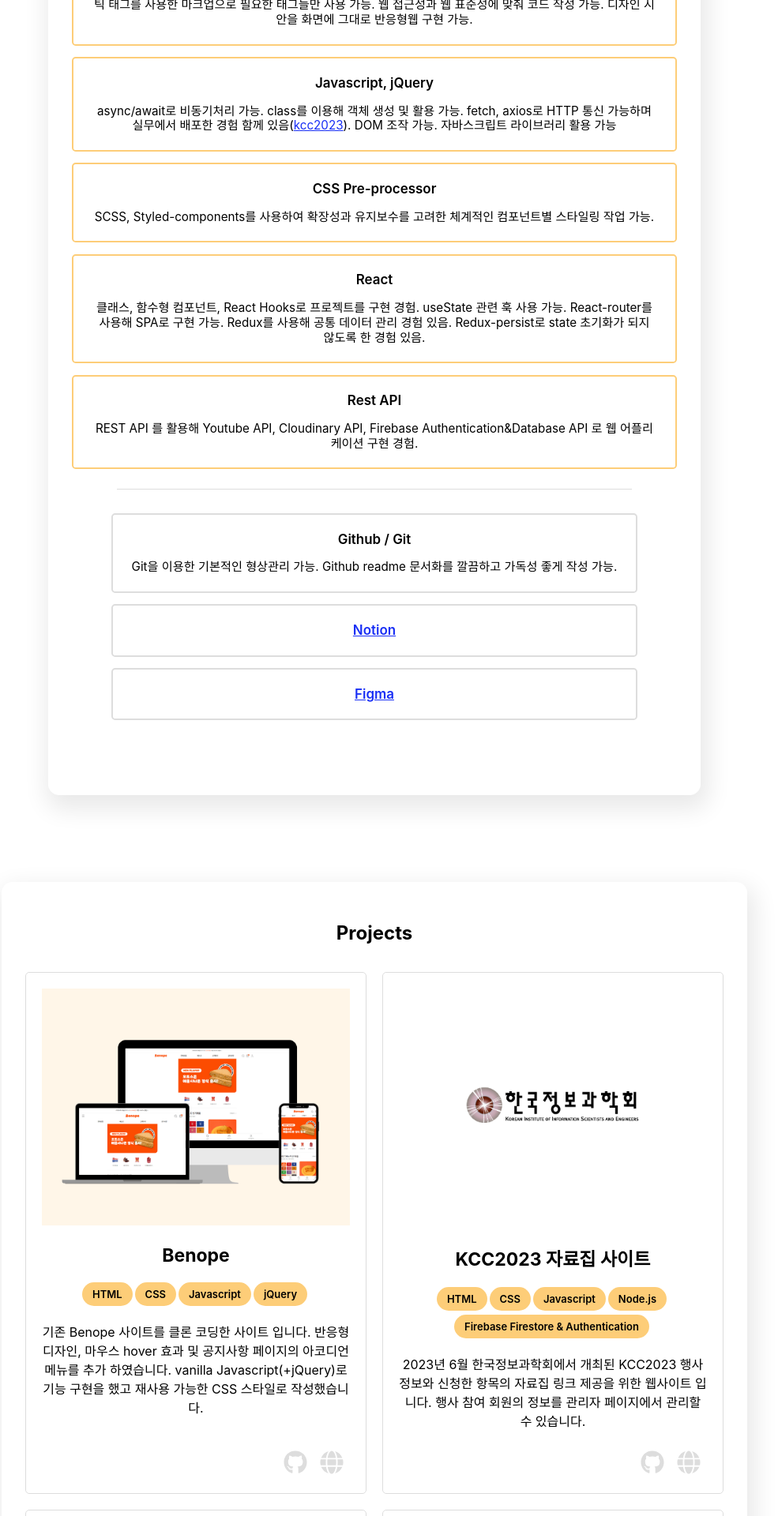
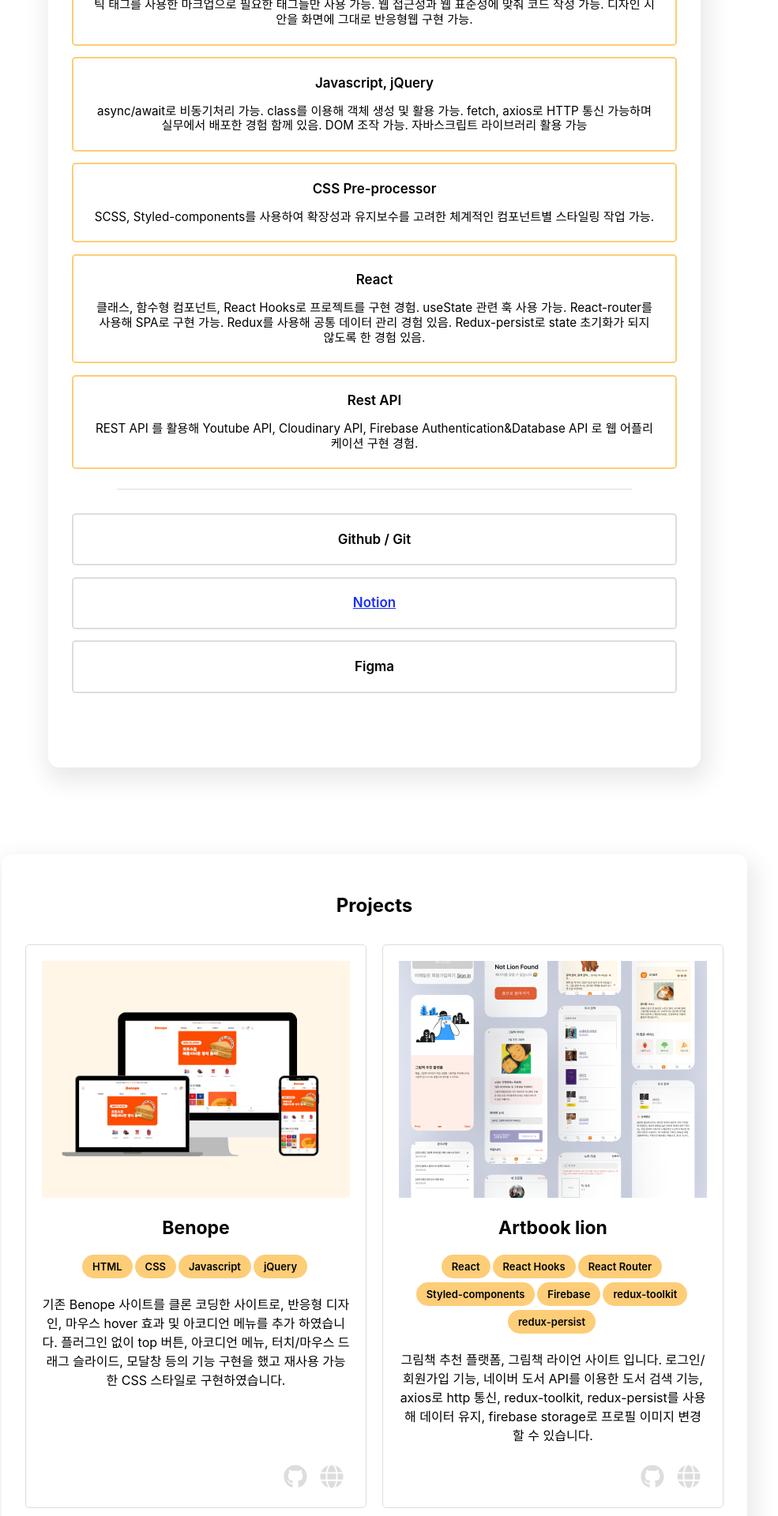
Before and after one commit to injilee/Portfolio, a React (Create React App) app: page / in a window 1280 px wide. Shown: the part 940-2860 px from the top of the page at 79% size, without its empty margins (166-1151 px from the left). Built offline with nearby package versions, Linux system fonts and the light colour scheme; a web font is replaced by a local one.

Commit message:
add : Skills and data.json update

```diff
--- a/src/components/skills.jsx
+++ b/src/components/skills.jsx
@@ -29,11 +29,7 @@
               <span>Javascript, jQuery</span>
               <p>
                 async/await로 비동기처리 가능. class를 이용해 객체 생성 및 활용 가능. fetch, axios로 HTTP 통신 가능하며
-                실무에서 배포한 경험 함께 있음(
-                <a href="https://github.com/injilee/kcc2023" target="blank">
-                  kcc2023
-                </a>
-                ). DOM 조작 가능. 자바스크립트 라이브러리 활용 가능
+                실무에서 배포한 경험 함께 있음. DOM 조작 가능. 자바스크립트 라이브러리 활용 가능
               </p>
             </S.SkillListItem>
             <S.SkillListItem>
@@ -62,7 +58,6 @@
           <S.ToolList>
             <S.ToolListItem>
               <span>Github / Git</span>
-              <p>Git을 이용한 기본적인 형상관리 가능. Github readme 문서화를 깔끔하고 가독성 좋게 작성 가능.</p>
             </S.ToolListItem>
             <S.ToolListItem>
               <span>
@@ -72,14 +67,7 @@
               </span>
             </S.ToolListItem>
             <S.ToolListItem>
-              <span>
-                <a
-                  href=" https://www.figma.com/file/bJw1NTXv4aV3b7yTJdUwwN/Artbook-Lion?type=design&node-id=0%3A1&mode=design&t=uFwos7CsMEXfsVNP-1"
-                  target="blank"
-                >
-                  Figma
-                </a>
-              </span>
+              <span>Figma</span>
             </S.ToolListItem>
           </S.ToolList>
         </S.SkillContainer>
--- a/src/router/data.json
+++ b/src/router/data.json
@@ -4,24 +4,16 @@
       "id": 1,
       "title": "Benope",
       "img": "./image/benope.png",
-      "description": "기존 Benope 사이트를 클론 코딩한 사이트 입니다. 반응형 디자인, 마우스 hover 효과 및 공지사항 페이지의 아코디언 메뉴를 추가 하였습니다. vanilla Javascript(+jQuery)로 기능 구현을 했고 재사용 가능한 CSS 스타일로 작성했습니다.",
+      "description": "기존 Benope 사이트를 클론 코딩한 사이트로, 반응형 디자인, 마우스 hover 효과 및 아코디언 메뉴를 추가 하였습니다. 플러그인 없이 top 버튼, 아코디언 메뉴, 터치/마우스 드래그 슬라이드, 모달창 등의 기능 구현을 했고 재사용 가능한 CSS 스타일로 구현하였습니다.",
       "pageUrl": "https://injilee.github.io/Benope",
       "githubUrl": "https://github.com/injilee/Benope",
       "skill": ["HTML", "CSS", "Javascript", "jQuery"]
     },
     {
       "id": 2,
-      "title": "KCC2023 자료집 사이트",
-      "img": "./image/kcc2023.png",
-      "description": "2023년 6월 한국정보과학회에서 개최된 KCC2023 행사 정보와 신청한 항목의 자료집 링크 제공을 위한 웹사이트 입니다. 행사 참여 회원의 정보를 관리자 페이지에서 관리할 수 있습니다.",
-      "pageUrl": "https://www.kiise.or.kr/kcc2023/",
-      "skill": ["HTML", "CSS", "Javascript", "Node.js", "Firebase Firestore & Authentication"]
-    },
-    {
-      "id": 3,
       "title": "Artbook lion",
       "img": "./image/artbook-lion.png",
-      "description": "그림책 추천 플랫폼, 그림책 라이언 사이트 입니다. 로그인, 회원가입 기능. 네이버 도서 API로 도서 검색 기능 제공. axios로 http 통신, redux-toolkit, redux-persist를 사용해 데이터 유지, firebase storage로 프로필 이미지 변경할 수 있습니다.",
+      "description": "그림책 추천 플랫폼, 그림책 라이언 사이트 입니다. 로그인/회원가입 기능, 네이버 도서 API를 이용한 도서 검색 기능, axios로 http 통신, redux-toolkit, redux-persist를 사용해 데이터 유지, firebase storage로 프로필 이미지 변경할 수 있습니다.",
       "pageUrl": "https://artbook-lion.netlify.app",
       "githubUrl": "https://github.com/injilee/Artbook-lion",
       "skill": [
@@ -35,25 +27,25 @@
       ]
     },
     {
-      "id": 4,
+      "id": 3,
       "title": "Natural Archive",
       "img": "./image/natural-archive.png",
-      "description": "'김창림 포토그래퍼'의 개인 포트폴리오로 제작한 반응형 웹 사이트 입니다. SEO 지원 및 구글 서치 콘솔에 등록하여 구글 검색 시 결과 노출되도록 함. 순수 캐러셀 제작했습니다.",
+      "description": "'김창림 포토그래퍼'의 개인 포트폴리오로 제작한 반응형 웹 사이트 입니다. SEO 지원 및 구글 서치 콘솔에 등록하여 구글 검색 시 결과 노출되도록 했고 Vanilla Javascript로 캐러셀을 구현했습니다.",
       "pageUrl": "http://chaunglimkim.shop/",
       "githubUrl": "https://github.com/injilee/Natural-Archive",
       "skill": ["React", "React Hooks", "React Router", "Styled-components"]
     },
     {
-      "id": 5,
+      "id": 4,
       "title": "Pet license maker",
       "img": "./image/pet-license-maker.png",
-      "description": "React를 기반으로 제작한 반려동물등록증을 만들 수 있는 웹 페이지 입니다. Firebase로 백엔드 구축. Cloudinary API를 사용해 이미지 업로드 및 카드 이미지 저장 가능합니다.",
+      "description": "React를 기반으로 제작한 반려동물등록증을 만들 수 있는 웹 페이지 입니다. Firebase로 백엔드 구축, Cloudinary API를 사용해 이미지 업로드 및 카드 이미지 저장 가능합니다.",
       "pageUrl": "https://pet-license-maker.netlify.app",
       "githubUrl": "https://github.com/injilee/Pet-license-maker",
       "skill": ["React", "React Router", "Firebase", "postCSS", "React Hooks"]
     },
     {
-      "id": 6,
+      "id": 5,
       "title": "Mytube",
       "img": "./image/portfolio_mockup.jpg",
       "description": "Youtube 클론 코딩 웹 페이지 입니다. React를 기반으로 제작하였으며 Youtube API를 사용해 동영상 목록 정렬 및 검색 가능합니다.",
@@ -62,21 +54,12 @@
       "skill": ["React", "postCSS", "Youtube API", "Postman"]
     },
     {
-      "id": 7,
+      "id": 6,
       "title": "Protect the earth",
       "img": "./image/protect-the-earth.png",
-      "description": "Vanilla JS를 기반으로 제작한 지구를 지키기 위해 버그를 잡는 게임 입니다.",
+      "description": "Vanilla Javascript로 제작한 지구를 지키기 위해 버그를 잡는 게임 입니다.",
       "pageUrl": "https://injilee.github.io/Protect-the-earth/",
       "githubUrl": "https://github.com/injilee/Protect-the-earth",
-      "skill": ["HTML", "CSS", "Javascript"]
-    },
-    {
-      "id": 8,
-      "title": "Mothers Day",
-      "img": "./image/mothers-day.png",
-      "description": "어버이날 기념으로 제작한 기본적인 갤러리 형식의 웹 페이지 입니다.",
-      "pageUrl": "https://injilee.github.io/Mothers-Day/",
-      "githubUrl": "https://github.com/injilee/Mothers-Day",
       "skill": ["HTML", "CSS", "Javascript"]
     }
   ]
--- a/src/styles/component/Skills.jsx
+++ b/src/styles/component/Skills.jsx
@@ -67,6 +67,7 @@
 `;
 
 export const ToolList = styled.ul`
+  width: 100%;
   display: flex;
   flex-direction: column;
   flex-wrap: wrap;
```
Lines whose indentation alone changed are shown as unchanged.
